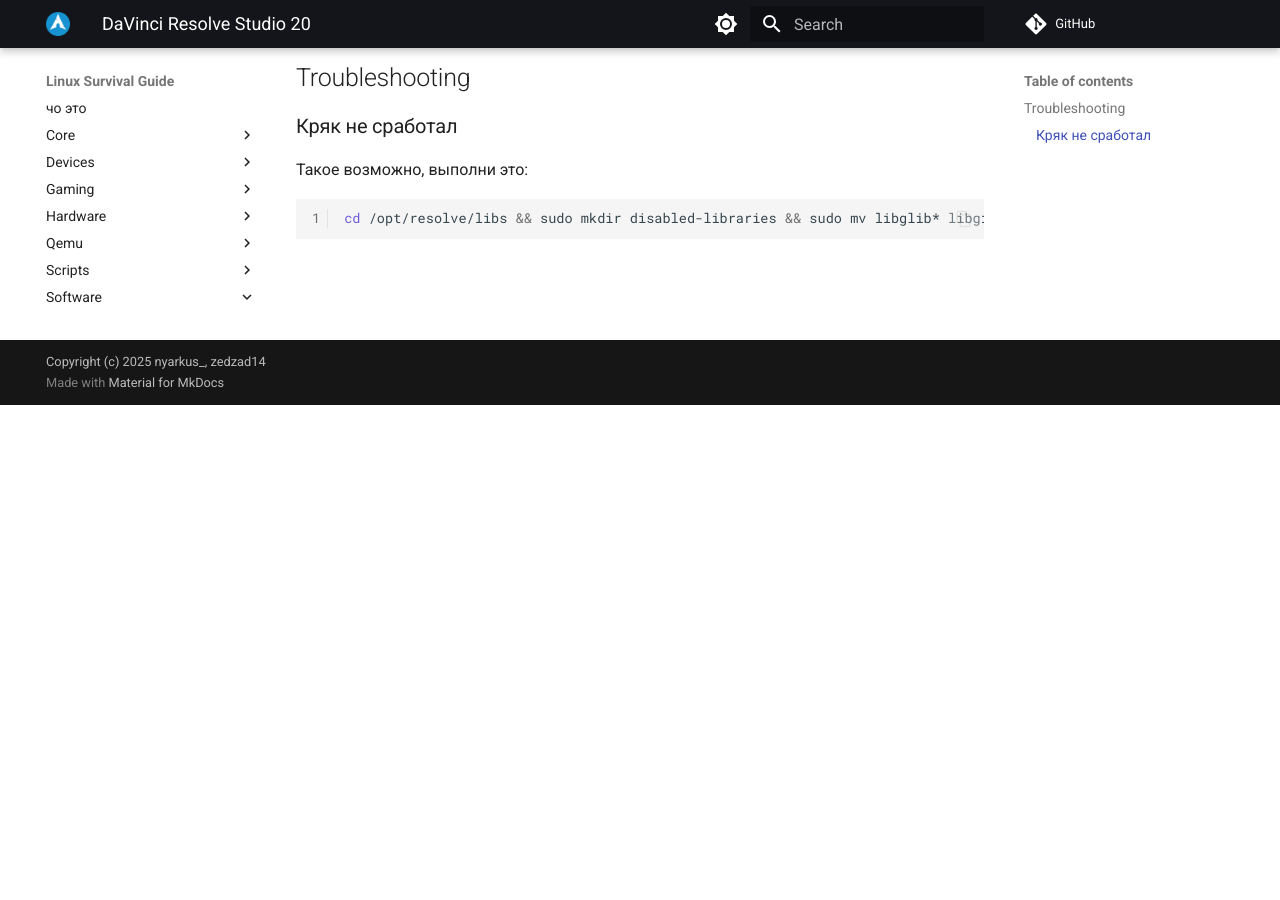
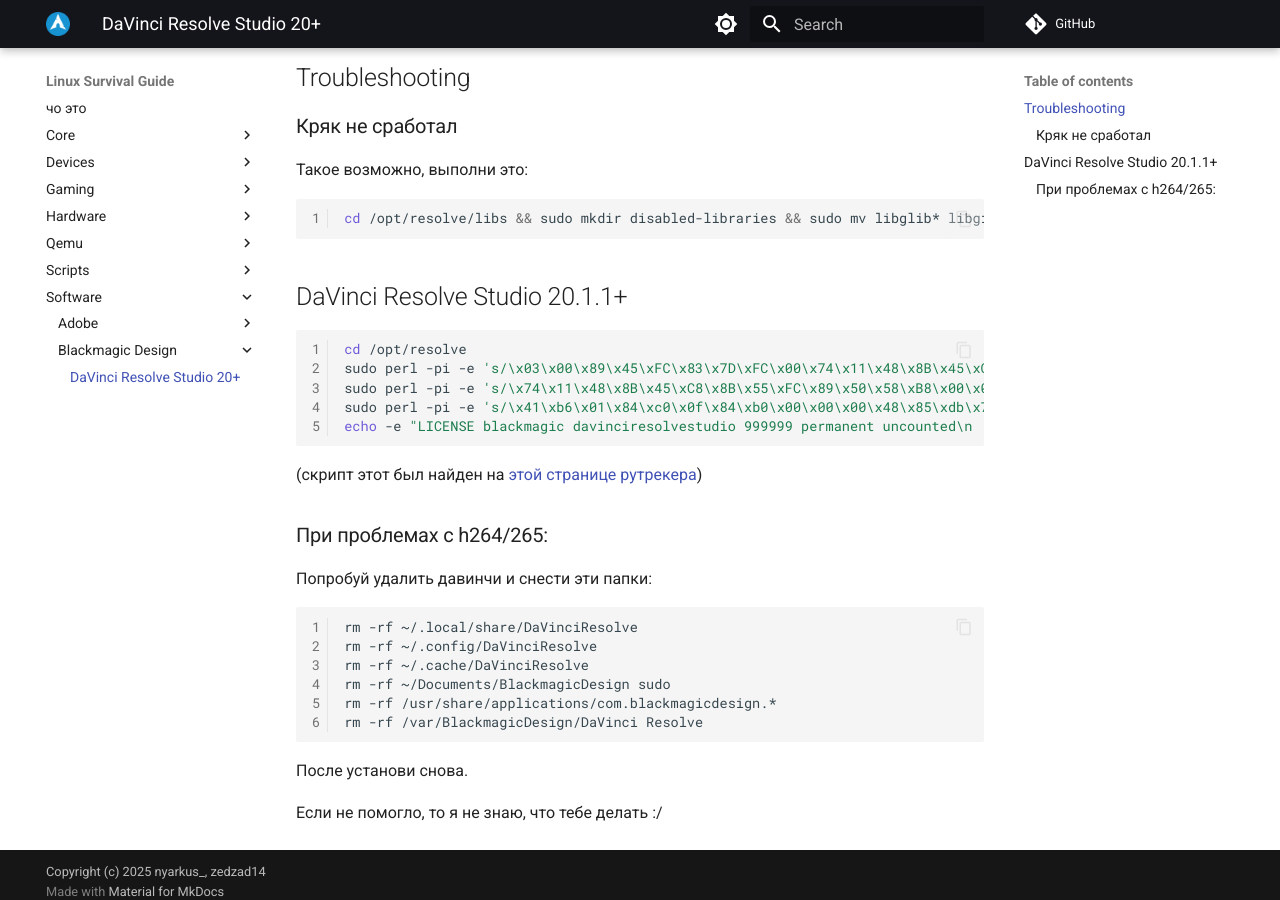
Before and after one commit to nyarkus/lsg, an MkDocs documentation site: the page built from docs/software/Blackmagic Design/davinciresolvestudio20.md, in a window 1280 px wide and 900 px high, scrolled down 495 px. Built offline with MkDocs 1.6.1 and Material for MkDocs 9.7.7, drawn with Linux system fonts in a browser that asks for light colours; comment, search, counter and statistics services are not loaded; before the commit the page ends 900 px from its top, so only the background shows below that; some of the changed text lies outside the part shown.

Commit message:
Update davinciresolvestudio20.md

````diff
--- a/docs/software/Blackmagic Design/davinciresolvestudio20.md
+++ b/docs/software/Blackmagic Design/davinciresolvestudio20.md
@@ -1,4 +1,4 @@
-# DaVinci Resolve Studio 20
+# DaVinci Resolve Studio 20+
 1. Качаем [отсюда](https://www.blackmagicdesign.com/products/davinciresolve). Если прошло уже много лет и 20 версия не актуальна - качаем [отсюда](https://www.blackmagicdesign.com/support/)
 2. Перекидываем архив в путь ~/.cache/yay/davinci-resolve-studio/
 3. Смотрим, чтобы на root диске было >~50 гигабайт.
@@ -16,3 +16,25 @@
 ```bash
 cd /opt/resolve/libs && sudo mkdir disabled-libraries && sudo mv libglib* libgio* libgmodule* disabled-libraries
 ```
+## DaVinci Resolve Studio 20.1.1+
+```bash
+cd /opt/resolve
+sudo perl -pi -e 's/\x03\x00\x89\x45\xFC\x83\x7D\xFC\x00\x74\x11\x48\x8B\x45\xC8\x8B/\x03\x00\x89\x45\xFC\x83\x7D\xFC\x00\xEB\x11\x48\x8B\x45\xC8\x8B/' bin/resolve
+sudo perl -pi -e 's/\x74\x11\x48\x8B\x45\xC8\x8B\x55\xFC\x89\x50\x58\xB8\x00\x00\x00/\xEB\x11\x48\x8B\x45\xC8\x8B\x55\xFC\x89\x50\x58\xB8\x00\x00\x00/' bin/resolve
+sudo perl -pi -e 's/\x41\xb6\x01\x84\xc0\x0f\x84\xb0\x00\x00\x00\x48\x85\xdb\x74\x08\x45\x31\xf6\xe9\xa3\x00\x00\x00/\x41\xb6\x00\x84\xc0\x0f\x84\xb0\x00\x00\x00\x48\x85\xdb\x74\x08\x45\x31\xf6\xe9\xa3\x00\x00\x00/' bin/resolve
+echo -e "LICENSE blackmagic davinciresolvestudio 999999 permanent uncounted\n  hostid=ANY issuer=CGP customer=CGP issued=28-dec-2023\n  akey=0000-0000-0000-0000 _ck=00 sig=\"00\"" | sudo tee .license/blackmagic.lic
+```
+(скрипт этот был найден на [этой странице рутрекера](https://rutracker.org/forum/viewtopic.php?t=6088055&start=270))
+### При проблемах с h264/265:
+Попробуй удалить давинчи и снести эти папки:
+```bash
+rm -rf ~/.local/share/DaVinciResolve
+rm -rf ~/.config/DaVinciResolve
+rm -rf ~/.cache/DaVinciResolve
+rm -rf ~/Documents/BlackmagicDesign sudo
+rm -rf /usr/share/applications/com.blackmagicdesign.*
+rm -rf /var/BlackmagicDesign/DaVinci Resolve
+```
+После установи снова.
+
+Если не помогло, то я не знаю, что тебе делать :/
````
